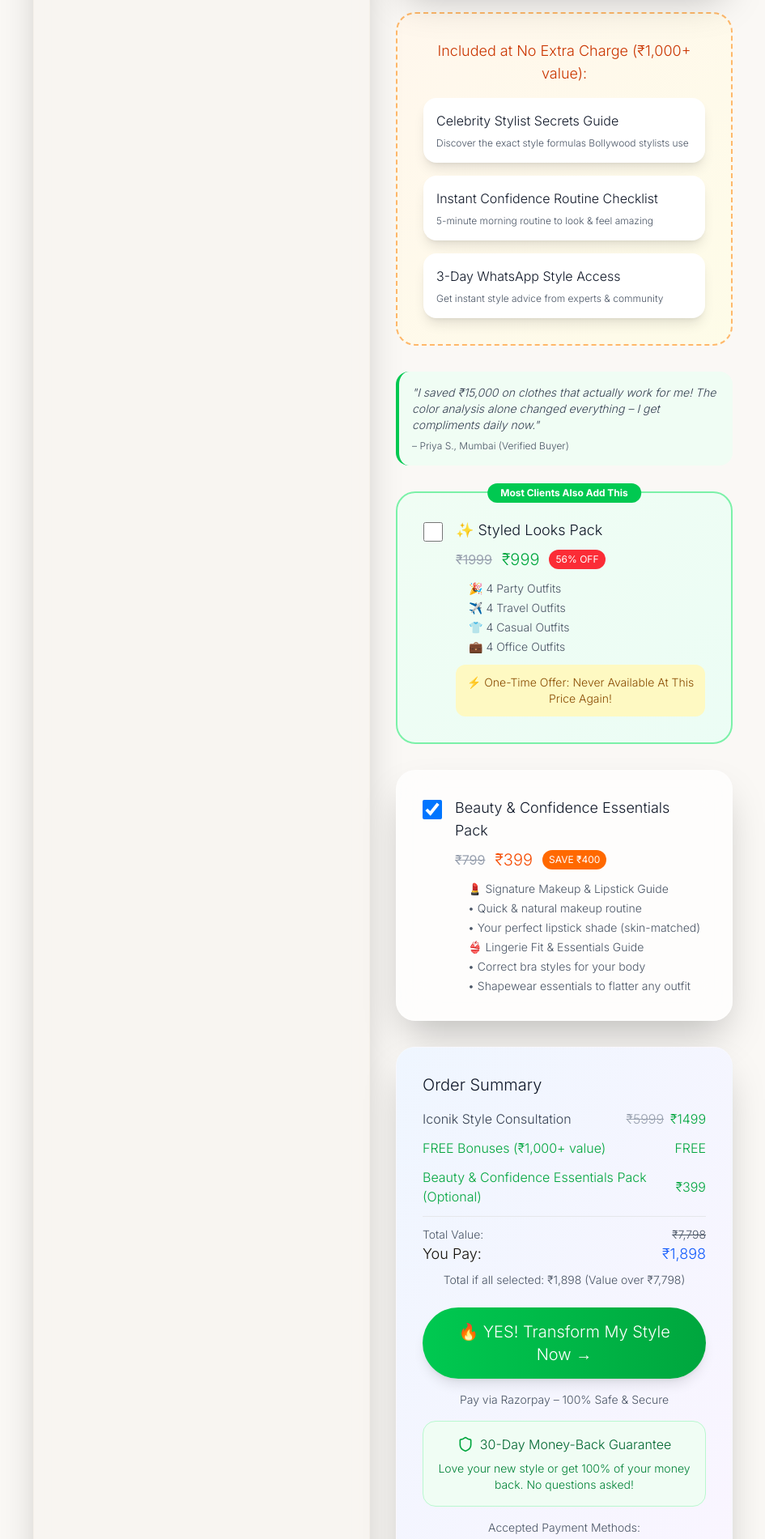
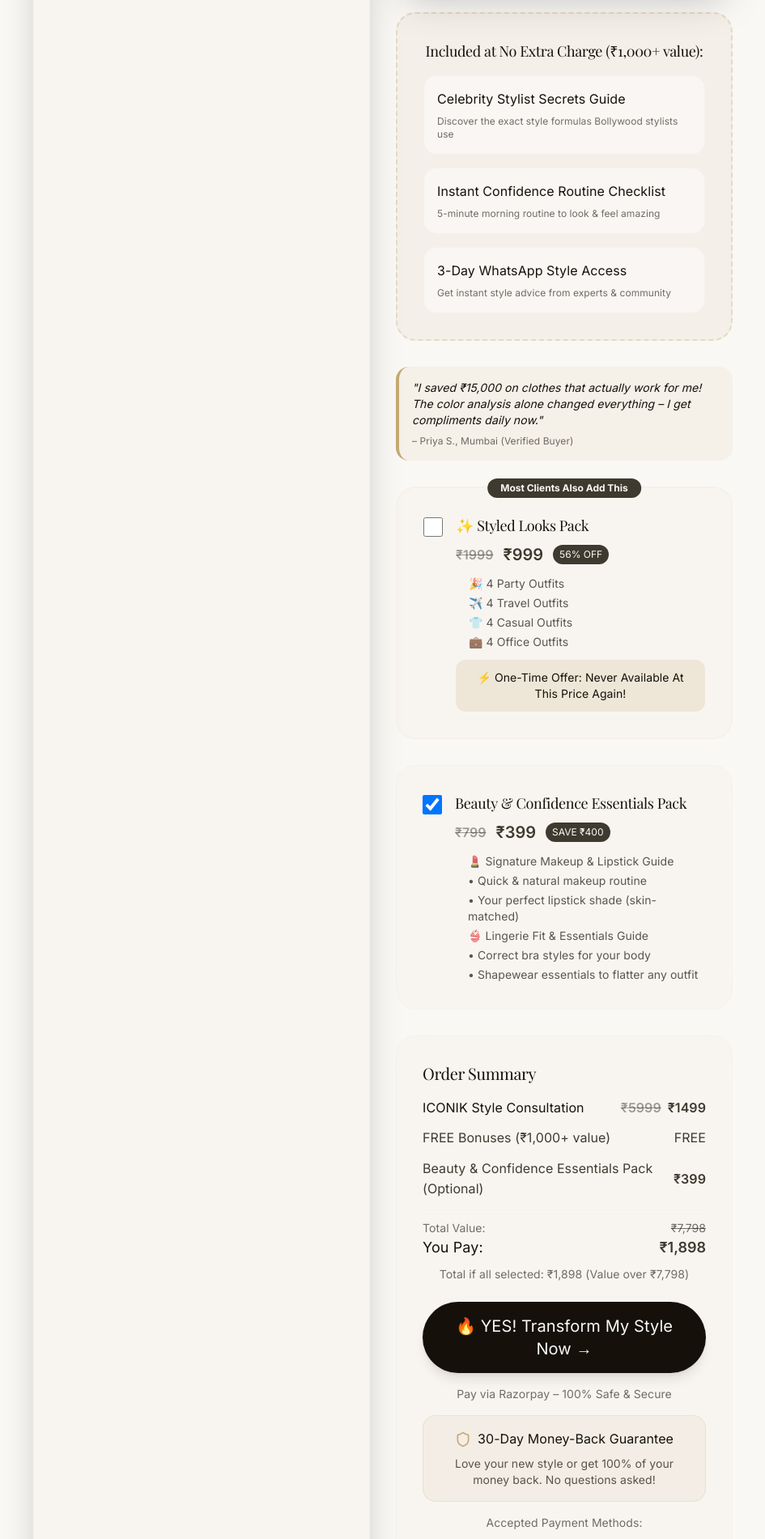
Before and after one commit to mithil0407/playernumberone, a Next.js app: page /checkout in a window 1280 px wide. Shown: the part 1240-3141 px from the top of the page at 81% size, without its empty margins (167-1112 px from the left). Built offline with nearby package versions, Linux system fonts and the light colour scheme; a web font is replaced by a local one.

Commit message:
Fixed Other Sections

```diff
--- a/src/app/checkout/page.tsx
+++ b/src/app/checkout/page.tsx
@@ -468,27 +468,27 @@ export default function CheckoutPage() {
             </div>
 
             {/* Free Bonuses */}
-            <div className="bg-gradient-to-br from-orange-50 to-yellow-50 border-2 border-dashed border-orange-300 rounded-3xl p-6 md:p-8">
-              <h4 className="text-orange-700 font-light text-base md:text-lg text-center mb-3 md:mb-4 font-['Cormorant Garamond',serif]">Included at No Extra Charge (₹1,000+ value):</h4>
+            <div className="bg-luxury-gold/10 border-2 border-dashed border-luxury-gold/30 rounded-3xl p-6 md:p-8">
+              <h4 className="text-luxury-charcoal luxury-heading text-base md:text-lg text-center mb-3 md:mb-4">Included at No Extra Charge (₹1,000+ value):</h4>
 
               <div className="space-y-3 md:space-y-4">
-                <div className="bg-white rounded-xl p-3 md:p-4 shadow-lg">
-                  <div className="font-light text-gray-900 mb-1 md:mb-2 text-sm md:text-base font-['Inter',sans-serif]">Celebrity Stylist Secrets Guide</div>
-                  <div className="text-xs text-gray-600 font-light font-['Inter',sans-serif]">
+                <div className="bg-luxury-warm-white/80 backdrop-blur-sm rounded-xl p-3 md:p-4 border border-luxury-cream">
+                  <div className="luxury-body text-luxury-charcoal mb-1 md:mb-2 text-sm md:text-base">Celebrity Stylist Secrets Guide</div>
+                  <div className="text-xs luxury-body text-luxury-charcoal/60">
                     Discover the exact style formulas Bollywood stylists use
                   </div>
                 </div>
 
-                <div className="bg-white rounded-xl p-3 md:p-4 shadow-lg">
-                  <div className="font-light text-gray-900 mb-1 md:mb-2 text-sm md:text-base font-['Inter',sans-serif]">Instant Confidence Routine Checklist</div>
-                  <div className="text-xs text-gray-600 font-light font-['Inter',sans-serif]">
+                <div className="bg-luxury-warm-white/80 backdrop-blur-sm rounded-xl p-3 md:p-4 border border-luxury-cream">
+                  <div className="luxury-body text-luxury-charcoal mb-1 md:mb-2 text-sm md:text-base">Instant Confidence Routine Checklist</div>
+                  <div className="text-xs luxury-body text-luxury-charcoal/60">
                     5-minute morning routine to look & feel amazing
                   </div>
                 </div>
 
-                <div className="bg-white rounded-xl p-3 md:p-4 shadow-lg">
-                  <div className="font-light text-gray-900 mb-1 md:mb-2 text-sm md:text-base font-['Inter',sans-serif]">3-Day WhatsApp Style Access</div>
-                  <div className="text-xs text-gray-600 font-light font-['Inter',sans-serif]">
+                <div className="bg-luxury-warm-white/80 backdrop-blur-sm rounded-xl p-3 md:p-4 border border-luxury-cream">
+                  <div className="luxury-body text-luxury-charcoal mb-1 md:mb-2 text-sm md:text-base">3-Day WhatsApp Style Access</div>
+                  <div className="text-xs luxury-body text-luxury-charcoal/60">
                     Get instant style advice from experts & community
                   </div>
                 </div>
@@ -496,16 +496,16 @@ export default function CheckoutPage() {
             </div>
 
             {/* Testimonial */}
-            <div className="bg-green-50 border-l-4 border-green-500 rounded-xl p-4">
-              <p className="text-sm text-gray-700 italic font-light font-['Inter',sans-serif]">
+            <div className="bg-luxury-gold/10 border-l-4 border-luxury-gold rounded-xl p-4">
+              <p className="text-sm luxury-body text-luxury-charcoal italic">
                 &quot;I saved ₹15,000 on clothes that actually work for me! The color analysis alone changed everything – I get compliments daily now.&quot;
               </p>
-              <p className="text-xs text-gray-600 mt-2 font-light font-['Inter',sans-serif]">– Priya S., Mumbai (Verified Buyer)</p>
+              <p className="text-xs luxury-body text-luxury-charcoal/60 mt-2">– Priya S., Mumbai (Verified Buyer)</p>
             </div>
 
             {/* Add-on 1: Shopping Blueprint */}
-            <div className="bg-gradient-to-br from-green-50 to-emerald-50 border-2 border-green-300 rounded-3xl p-6 md:p-8 relative">
-              <div className="absolute top-[-12px] left-1/2 transform -translate-x-1/2 bg-green-500 text-white px-4 py-1 rounded-full text-xs font-bold">
+            <div className="bg-luxury-cream/40 border-2 border-luxury-cream rounded-3xl p-6 md:p-8 relative">
+              <div className="absolute top-[-12px] left-1/2 transform -translate-x-1/2 bg-luxury-accent text-luxury-warm-white px-4 py-1 rounded-full text-xs font-bold">
                 Most Clients Also Add This
               </div>
 
@@ -514,22 +514,22 @@ export default function CheckoutPage() {
                   type="checkbox"
                   checked={shoppingBlueprintAddon}
                   onChange={(e) => setShoppingBlueprintAddon(e.target.checked)}
-                  className="w-6 h-6 text-green-600 border-gray-300 rounded focus:ring-green-500 mt-1"
+                  className="w-6 h-6 text-luxury-accent border-luxury-cream rounded focus:ring-luxury-accent mt-1"
                 />
                 <div className="flex-1">
-                  <div className="font-light text-gray-900 text-lg mb-2 font-['Cormorant Garamond',serif]">✨ Styled Looks Pack</div>
+                  <div className="luxury-heading text-luxury-charcoal text-lg mb-2">✨ Styled Looks Pack</div>
                   <div className="flex items-center gap-3 mb-3">
-                    <span className="line-through text-gray-400">₹{shoppingBlueprintOriginalPrice}</span>
-                    <span className="text-green-600 font-light text-xl font-['Cormorant Garamond',serif]">₹{shoppingBlueprintDiscountedPrice}</span>
-                    <span className="bg-red-500 text-white px-2 py-1 rounded-full text-xs">56% OFF</span>
+                    <span className="line-through text-luxury-charcoal/40 font-semibold">₹{shoppingBlueprintOriginalPrice}</span>
+                    <span className="text-luxury-accent font-semibold text-xl">₹{shoppingBlueprintDiscountedPrice}</span>
+                    <span className="bg-luxury-accent text-luxury-warm-white px-2 py-1 rounded-full text-xs">56% OFF</span>
                   </div>
-                  <ul className="text-sm text-gray-600 space-y-1 ml-4 font-light font-['Inter',sans-serif]">
+                  <ul className="text-sm luxury-body text-luxury-charcoal/70 space-y-1 ml-4">
                     <li>🎉 4 Party Outfits</li>
                     <li>✈️ 4 Travel Outfits</li>
                     <li>👕 4 Casual Outfits</li>
                     <li>💼 4 Office Outfits</li>
                   </ul>
-                  <div className="bg-yellow-100 text-yellow-800 p-3 rounded-lg mt-3 text-center text-sm font-light font-['Inter',sans-serif]">
+                  <div className="bg-luxury-gold/20 text-luxury-charcoal p-3 rounded-lg mt-3 text-center text-sm luxury-body">
                     ⚡ One-Time Offer: Never Available At This Price Again!
                   </div>
                 </div>
@@ -537,22 +537,22 @@ export default function CheckoutPage() {
                 </div>
 
             {/* Add-on 2: Glow Up Program */}
-            <div className="bg-white/70 backdrop-blur-xl rounded-3xl p-6 md:p-8 shadow-2xl border border-white/20">
+            <div className="bg-luxury-cream/40 backdrop-blur-xl rounded-3xl p-6 md:p-8 border border-luxury-cream">
               <label className="flex items-start gap-4 cursor-pointer">
                 <input
                   type="checkbox"
                   checked={glowUpProgramAddon}
                   onChange={(e) => setGlowUpProgramAddon(e.target.checked)}
-                  className="w-6 h-6 text-rose-600 border-gray-300 rounded focus:ring-rose-500 mt-1"
+                  className="w-6 h-6 text-luxury-accent border-luxury-cream rounded focus:ring-luxury-accent mt-1"
                 />
                 <div className="flex-1">
-                  <div className="font-light text-gray-900 text-lg mb-2 font-['Cormorant Garamond',serif]">Beauty & Confidence Essentials Pack</div>
+                  <div className="luxury-heading text-luxury-charcoal text-lg mb-2">Beauty & Confidence Essentials Pack</div>
                   <div className="flex items-center gap-3 mb-3">
-                    <span className="line-through text-gray-400">₹{glowUpProgramOriginalPrice}</span>
-                    <span className="text-orange-600 font-light text-xl font-['Cormorant Garamond',serif]">₹{glowUpProgramDiscountedPrice}</span>
-                    <span className="bg-orange-500 text-white px-2 py-1 rounded-full text-xs">SAVE ₹{glowUpProgramSavings}</span>
+                    <span className="line-through text-luxury-charcoal/40 font-semibold">₹{glowUpProgramOriginalPrice}</span>
+                    <span className="text-luxury-accent font-semibold text-xl">₹{glowUpProgramDiscountedPrice}</span>
+                    <span className="bg-luxury-accent text-luxury-warm-white px-2 py-1 rounded-full text-xs">SAVE ₹{glowUpProgramSavings}</span>
                   </div>
-                  <ul className="text-sm text-gray-600 space-y-1 ml-4 font-light font-['Inter',sans-serif]">
+                  <ul className="text-sm luxury-body text-luxury-charcoal/70 space-y-1 ml-4">
                     <li>💄 Signature Makeup & Lipstick Guide</li>
                     <li>• Quick & natural makeup routine</li>
                     <li>• Your perfect lipstick shade (skin-matched)</li>
@@ -565,47 +565,47 @@ export default function CheckoutPage() {
             </div>
 
             {/* Order Summary */}
-            <div className="bg-gradient-to-br from-blue-50 to-purple-50 backdrop-blur-xl rounded-3xl p-6 md:p-8 shadow-2xl border border-white/20">
-              <h3 className="text-xl font-light text-gray-900 mb-4 font-['Cormorant Garamond',serif]">Order Summary</h3>
+            <div className="bg-luxury-cream/40 backdrop-blur-xl rounded-3xl p-6 md:p-8 border border-luxury-cream">
+              <h3 className="text-xl luxury-heading text-luxury-charcoal mb-4">Order Summary</h3>
 
               <div className="space-y-3 mb-6">
                 <div className="flex justify-between items-center">
-                  <span className="text-gray-700 font-light font-['Inter',sans-serif]">Iconik Style Consultation</span>
-                  <span className="font-light font-['Inter',sans-serif]">
-                    <span className="line-through text-gray-400 mr-2">₹{originalPrice}</span>
-                    <span className="text-green-600">₹{discountedPrice}</span>
+                  <span className="luxury-body text-luxury-charcoal">ICONIK Style Consultation</span>
+                  <span className="luxury-body">
+                    <span className="line-through text-luxury-charcoal/40 mr-2 font-semibold">₹{originalPrice}</span>
+                    <span className="text-luxury-accent font-semibold">₹{discountedPrice}</span>
                   </span>
                 </div>
 
-                <div className="flex justify-between items-center text-green-600">
-                  <span className="font-light font-['Inter',sans-serif]">FREE Bonuses (₹1,000+ value)</span>
-                  <span className="font-light font-['Inter',sans-serif]">FREE</span>
+                <div className="flex justify-between items-center text-luxury-accent">
+                  <span className="luxury-body">FREE Bonuses (₹1,000+ value)</span>
+                  <span className="luxury-body">FREE</span>
                 </div>
 
                 {shoppingBlueprintAddon && (
-                  <div className="flex justify-between items-center text-green-600">
-                    <span className="font-light font-['Inter',sans-serif]">Styled Looks Pack (Optional)</span>
-                    <span className="font-light font-['Inter',sans-serif]">₹{shoppingBlueprintDiscountedPrice}</span>
+                  <div className="flex justify-between items-center text-luxury-accent">
+                    <span className="luxury-body">Styled Looks Pack (Optional)</span>
+                    <span className="luxury-body font-semibold">₹{shoppingBlueprintDiscountedPrice}</span>
                   </div>
                 )}
 
                 {glowUpProgramAddon && (
-                  <div className="flex justify-between items-center text-green-600">
-                    <span className="font-light font-['Inter',sans-serif]">Beauty & Confidence Essentials Pack (Optional)</span>
-                    <span className="font-light font-['Inter',sans-serif]">₹{glowUpProgramDiscountedPrice}</span>
+                  <div className="flex justify-between items-center text-luxury-accent">
+                    <span className="luxury-body">Beauty & Confidence Essentials Pack (Optional)</span>
+                    <span className="luxury-body font-semibold">₹{glowUpProgramDiscountedPrice}</span>
                   </div>
                 )}
 
-                <div className="border-t border-gray-200 pt-3">
-                  <div className="flex justify-between items-center text-sm text-gray-600 font-light font-['Inter',sans-serif]">
+                <div className="border-t border-luxury-cream pt-3">
+                  <div className="flex justify-between items-center text-sm luxury-body text-luxury-charcoal/60">
                     <span>Total Value:</span>
                     <span className="line-through">₹{totalValue.toLocaleString()}</span>
                   </div>
-                  <div className="flex justify-between items-center text-lg font-light">
-                    <span className="font-['Inter',sans-serif]">You Pay:</span>
-                    <span className="text-blue-600 font-['Cormorant Garamond',serif]">₹{totalAmount.toLocaleString()}</span>
+                  <div className="flex justify-between items-center text-lg">
+                    <span className="luxury-body">You Pay:</span>
+                    <span className="text-luxury-accent font-semibold">₹{totalAmount.toLocaleString()}</span>
                   </div>
-                  <div className="text-center text-sm text-gray-600 mt-2 font-light font-['Inter',sans-serif]">
+                  <div className="text-center text-sm luxury-body text-luxury-charcoal/60 mt-2">
                     Total if all selected: ₹{totalAmount.toLocaleString()} (Value over ₹{totalValue.toLocaleString()})
                   </div>
                 </div>
@@ -616,30 +616,30 @@ export default function CheckoutPage() {
                 type="submit"
                 form="checkout-form"
                 disabled={isProcessing}
-                className="w-full bg-gradient-to-r from-green-500 to-green-600 text-white py-3 md:py-4 px-4 md:px-6 rounded-full text-lg md:text-xl font-light shadow-lg hover:shadow-xl transition-all duration-300 disabled:opacity-50 mb-3 md:mb-4 hover:scale-105 transform font-['Inter',sans-serif]"
+                className="w-full bg-luxury-charcoal hover:bg-luxury-accent text-luxury-warm-white py-3 md:py-4 px-4 md:px-6 rounded-full text-lg md:text-xl luxury-body shadow-lg hover:shadow-xl transition-all duration-300 disabled:opacity-50 mb-3 md:mb-4 hover:scale-105 transform"
               >
                 {isProcessing ? 'Processing...' : '🔥 YES! Transform My Style Now →'}
               </button>
 
-              <div className="text-center text-xs md:text-sm text-gray-600 mb-3 md:mb-4 font-light font-['Inter',sans-serif]">
+              <div className="text-center text-xs md:text-sm luxury-body text-luxury-charcoal/60 mb-3 md:mb-4">
                 <p>Pay via Razorpay – 100% Safe & Secure</p>
               </div>
 
               {/* Money Back Guarantee */}
-              <div className="bg-green-50 border border-green-200 rounded-xl p-4 text-center">
+              <div className="bg-luxury-gold/10 border border-luxury-gold/20 rounded-xl p-4 text-center">
                 <div className="flex items-center justify-center gap-2 mb-2">
-                  <Shield className="w-5 h-5 text-green-600" />
-                  <span className="font-light text-green-800 font-['Inter',sans-serif]">30-Day Money-Back Guarantee</span>
+                  <Shield className="w-5 h-5 text-luxury-gold" />
+                  <span className="luxury-body text-luxury-charcoal">30-Day Money-Back Guarantee</span>
                 </div>
-                <p className="text-sm text-green-700 font-light font-['Inter',sans-serif]">
+                <p className="text-sm luxury-body text-luxury-charcoal/70">
                   Love your new style or get 100% of your money back. No questions asked!
                 </p>
               </div>
 
               {/* Payment Methods */}
               <div className="mt-4 text-center">
-                <p className="text-sm text-gray-600 mb-2 font-light font-['Inter',sans-serif]">Accepted Payment Methods:</p>
-                <div className="flex justify-center gap-3 text-sm text-gray-500 font-light font-['Inter',sans-serif]">
+                <p className="text-sm luxury-body text-luxury-charcoal/60 mb-2">Accepted Payment Methods:</p>
+                <div className="flex justify-center gap-3 text-sm luxury-body text-luxury-charcoal/50">
                   <span>💳 UPI</span>
                   <span>💳 Cards</span>
                   <span>💳 Netbanking</span>
```
